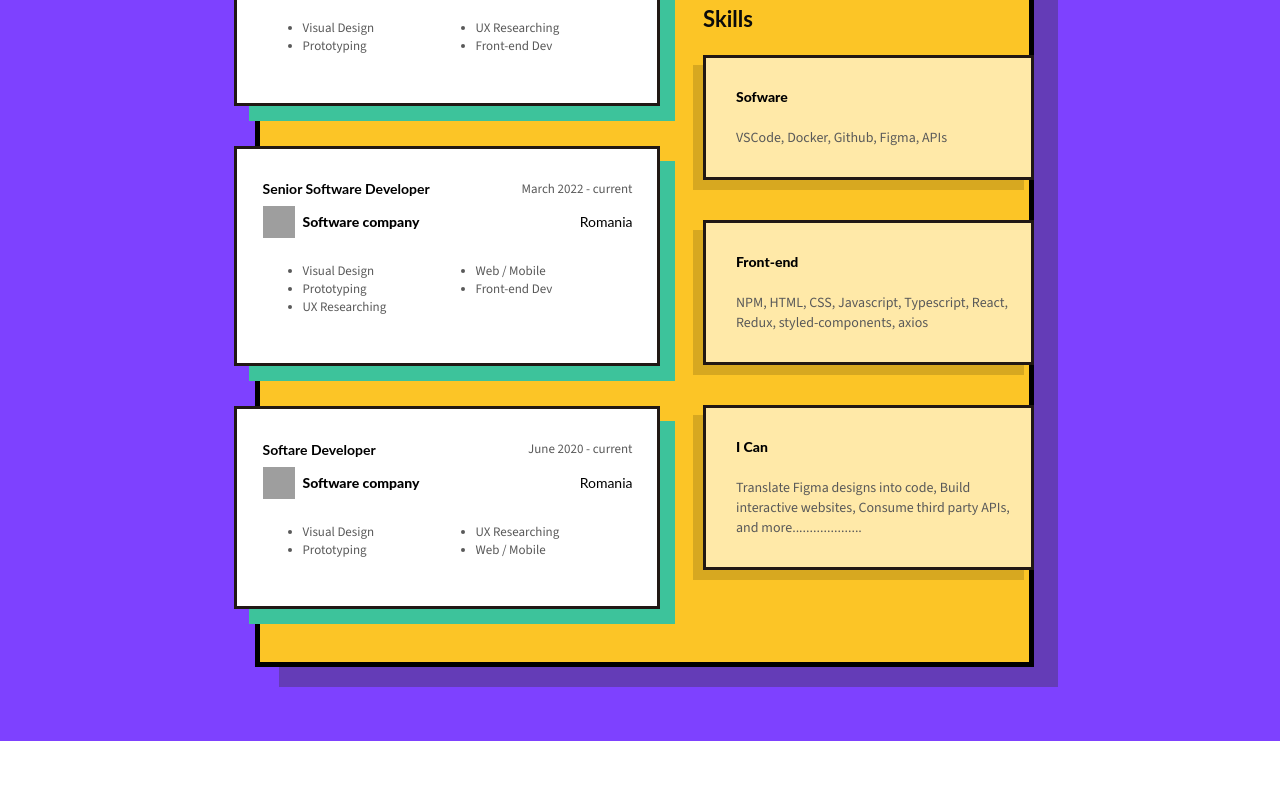
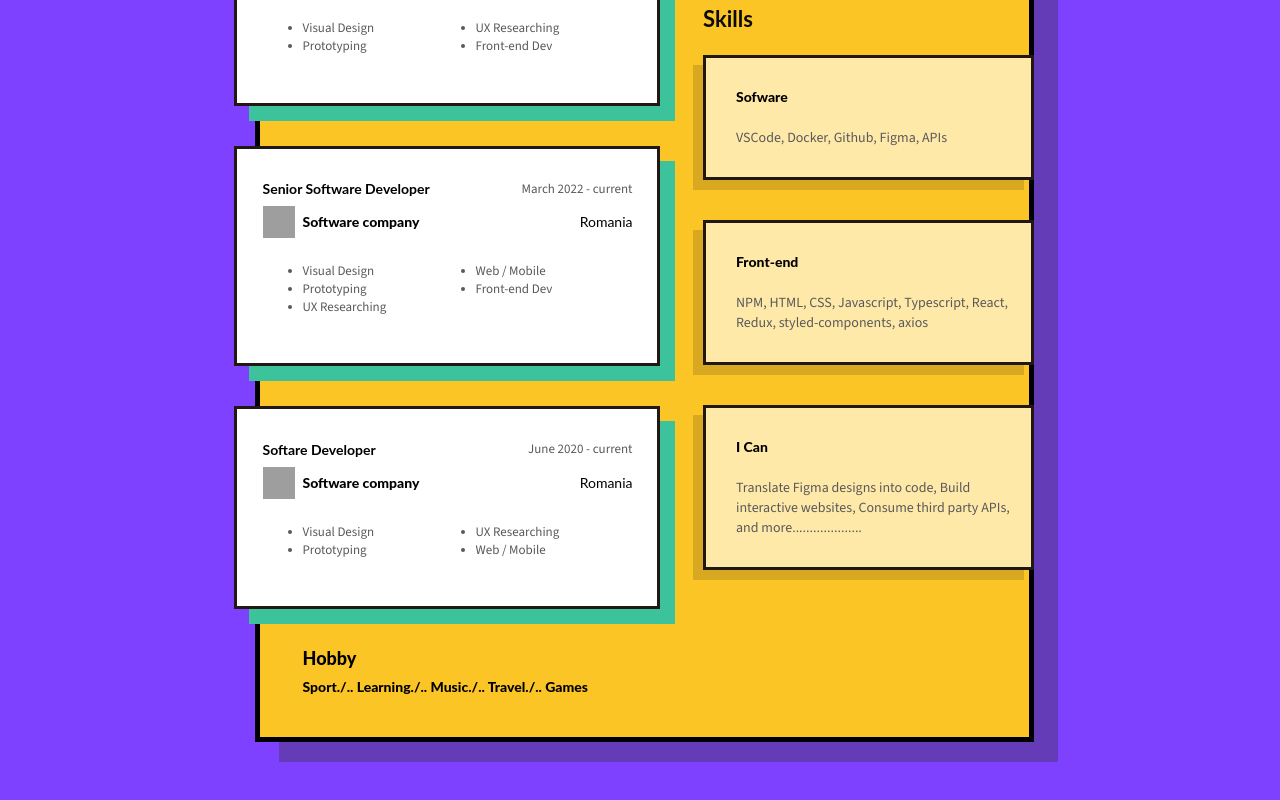
Before and after one commit to narcis-g/resume, a React (Vite) app: page / in a window 1280 px wide. Shown: the part 635-1435 px from the top of the page. Before the commit the page ends 1376 px from the top, so only its background shows below. Built offline with nearby package versions, Linux system fonts and the light colour scheme; grey boxes are pictures that could not be loaded.

Commit message:
Implement the Hobby part

```diff
--- a/src/App.jsx
+++ b/src/App.jsx
@@ -6,6 +6,7 @@ import WorkExperience from './components/WorkExperience';
 import Avatar from './components/Avatar'
 import Education from './components/Education'
 import Skills from './components/Skills'
+import Hobby from './components/Hobby'
 
 export default function App() {
   return (
@@ -15,6 +16,7 @@ export default function App() {
          <div>
            <Details></Details>
            <WorkExperience></WorkExperience>
+           <Hobby></Hobby>
          </div>
        }
 
--- /dev/null
+++ b/src/components/Hobby.jsx
@@ -0,0 +1,38 @@
+import styled from 'styled-components';
+
+const Hobby = () => {
+  return (
+    <div>
+      <Title>Hobby</Title>
+      <Likes>Sport./.. Learning./.. Music./.. Travel./.. Games</Likes>
+    </div>
+
+
+  );
+};
+
+export default Hobby;
+
+const Title = styled.div`
+  color: #000;
+  font-family: Lato;
+  font-size: 18px;
+  font-style: normal;
+  font-weight: 800;
+  line-height: 100%; /* 18px */
+  margin-left:43px;
+  margin-bottom:13px;
+  margin-top:40px;
+`;
+
+const Likes = styled.div`
+  color: #000;
+  font-family: Lato;
+  font-size: 14px;
+  font-style: normal;
+  font-weight: 800;
+  line-height: 100%;
+  margin-left:43px;
+  margin-bottom:43px;
+
+`;
```
